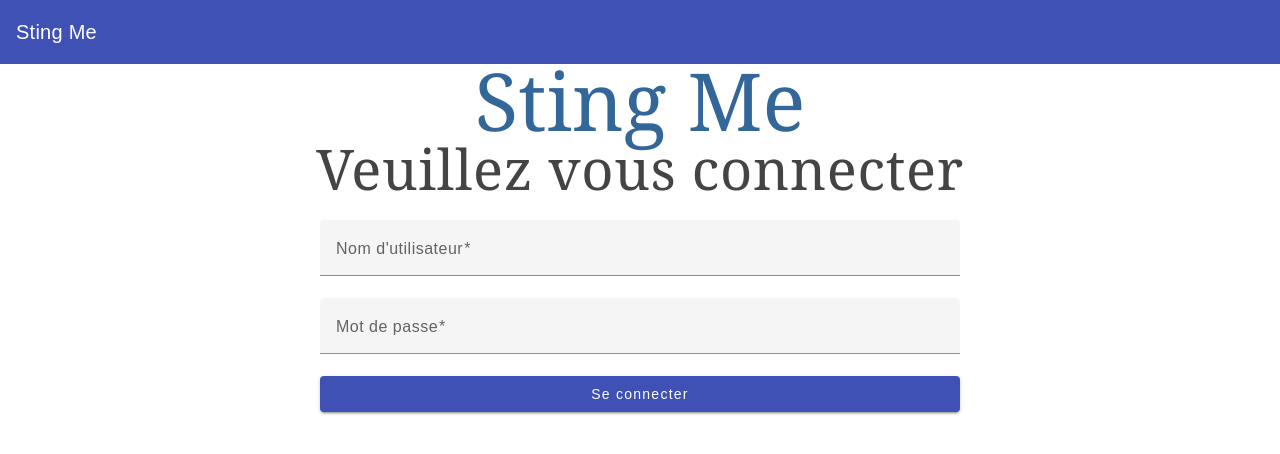
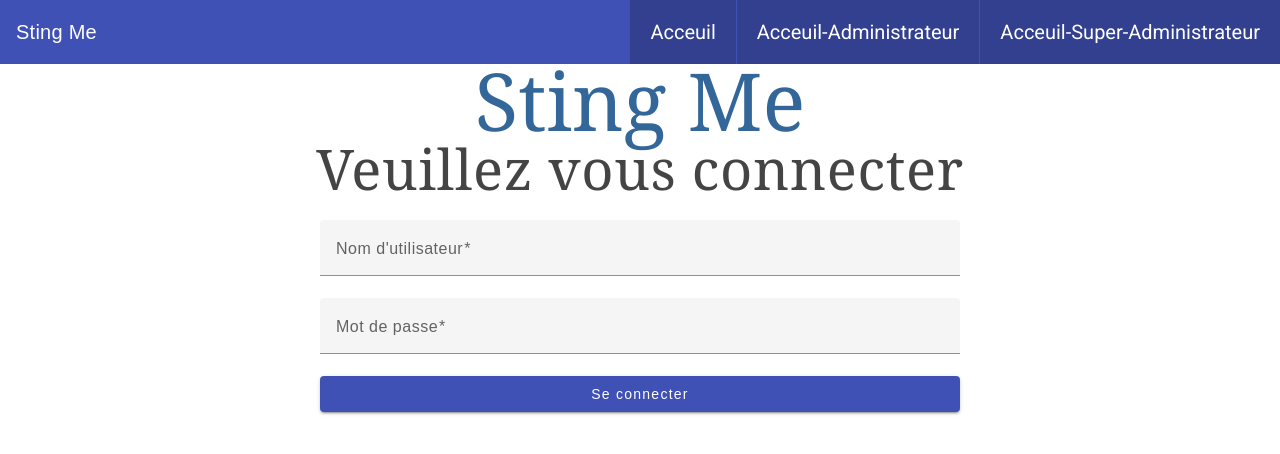
Before and after one commit to ash-hsa/projet_fullstack, an Angular app in the folder frontend/: page /login in a window 1280 px wide. Shown: the top 454 px of the page. Built offline with nearby package versions, Linux system fonts and the light colour scheme.

Commit message:
Meilleur_toolbar

```diff
--- a/frontend/src/app/app.component.html
+++ b/frontend/src/app/app.component.html
@@ -1,5 +1,15 @@
 <mat-toolbar color="primary" >
     <span>{{ title }}</span>
+    <span class="spacer"></span> <!-- Pousse les boutons à droite -->
+    <button class="tool-button" routerLink="/accueil">
+        Acceuil
+    </button>
+    <button class="tool-button" routerLink="/accueil_admin">
+        Acceuil-Administrateur
+    </button>
+    <button class="tool-button last" routerLink="/accueil_super_admin">
+        Acceuil-Super-Administrateur
+    </button>
 </mat-toolbar>
 
 
--- a/frontend/src/app/app.component.scss
+++ b/frontend/src/app/app.component.scss
@@ -9,3 +9,31 @@
     font-size: 7vh;
     text-align: center;
 }
+
+.mat-toolbar {
+    padding-right: 0;
+}
+
+.spacer {
+    flex-grow: 1;
+  }
+
+.tool-button{
+    $bg-color: #3f51b5;
+    margin: 0;
+    font-family: inherit;
+    font-size: inherit;
+    background-color: darken($bg-color, 10%) ;
+    border: none ;
+    box-shadow: none ;
+    color: inherit;
+    height: 100%;
+    width: auto;
+    padding: 0px 20px;
+    border-left: 1px solid $bg-color;
+}
+
+.tool-button .last {
+    $bg-color: #3f51b5;
+    border-right: 2px solid darken($bg-color, 20%);
+}
--- a/frontend/src/app/app.component.ts
+++ b/frontend/src/app/app.component.ts
@@ -1,5 +1,6 @@
 import { Component } from '@angular/core';
 import { RouterOutlet } from '@angular/router';
+import { RouterModule } from '@angular/router';
 import { VaccinationCenterComponent } from './vaccination-center/vaccination-center.component';
 import { VaccinationCenterListComponent } from "./vaccination-center-list/vaccination-center-list.component";
 import { MatToolbarModule } from '@angular/material/toolbar';
@@ -7,7 +8,7 @@ import { MatToolbarModule } from '@angular/material/toolbar';
 @Component({
   selector: 'app-root',
   standalone: true,
-  imports: [RouterOutlet, MatToolbarModule],
+  imports: [RouterOutlet, MatToolbarModule, RouterModule ],
   templateUrl: './app.component.html',
   styleUrl: './app.component.scss'
 })
```
